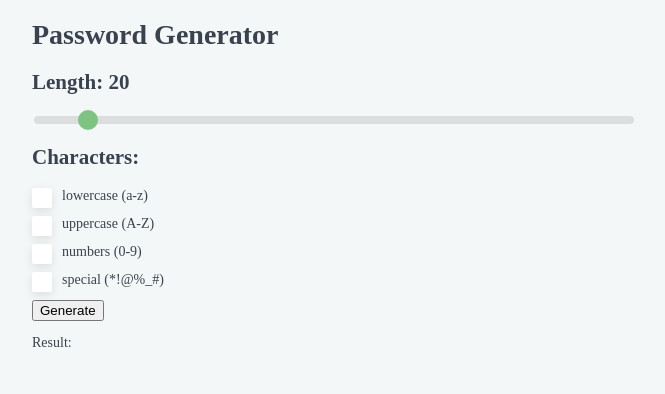
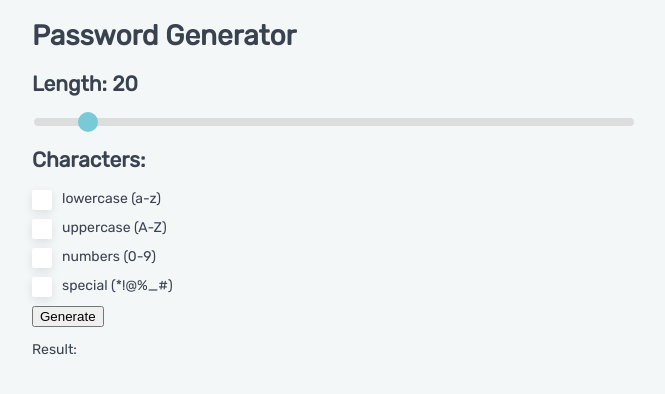
Before and after one commit to andersonmadeira/password-generator, a React (Create React App) app: page / in a window 1280 px wide. Shown: the top 394 px of the page, without its empty margins (308-973 px from the left). Built offline with nearby package versions, Linux system fonts and the light colour scheme.

Commit message:
Rubik font and slider color

```diff
--- a/src/styles/_global.scss
+++ b/src/styles/_global.scss
@@ -1,3 +1,5 @@
+@import url('https://fonts.googleapis.com/css?family=Rubik&display=swap');
+
 * {
   box-sizing: border-box;
 }
@@ -10,7 +12,7 @@
 
 body {
   background-color: #f3f7f7;
-  font-family: Rubik;
+  font-family: 'Rubik', sans-serif;
   color: #39424e;
   font-size: 14px;
 }
--- a/src/styles/components/_slider.scss
+++ b/src/styles/components/_slider.scss
@@ -20,7 +20,7 @@
   width: 20px;
   height: 20px;
   border-radius: 50%;
-  background: #4caf50;
+  background: $main-bg-color;
   cursor: pointer;
 }
 
@@ -28,6 +28,6 @@
   width: 20px;
   height: 20px;
   border-radius: 50%;
-  background: #4caf50;
+  background: $main-bg-color;
   cursor: pointer;
 }
```
